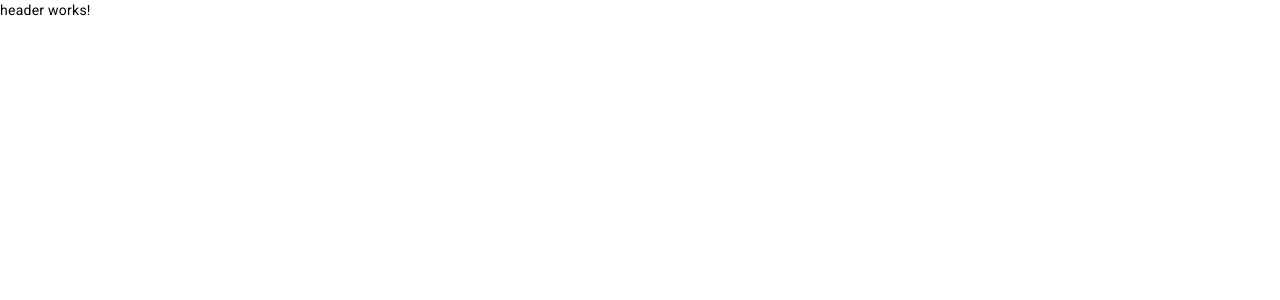
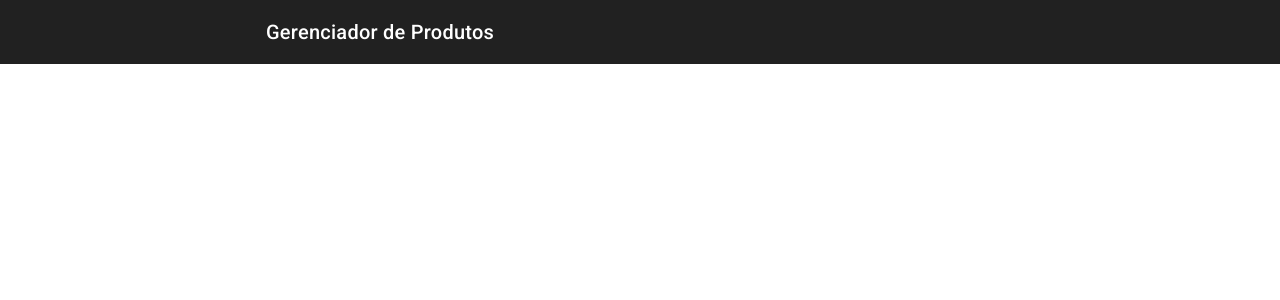
Before and after one commit to paaulorobson/product-store, an Angular app: page / in a window 1280 px wide. Shown: the top 300 px of the page. Built offline with nearby package versions, Linux system fonts and the light colour scheme.

Commit message:
feat: adiciona classes css para centralizar conteudo

```diff
--- a/src/app/shared/components/header/header.component.html
+++ b/src/app/shared/components/header/header.component.html
@@ -1 +1,7 @@
-<p>header works!</p>
+<mat-toolbar>
+  <div class="container">
+    <div class="content-container">
+      <div class="title">Gerenciador de Produtos</div>
+    </div>
+  </div>
+</mat-toolbar>
--- a/src/app/shared/components/header/header.component.ts
+++ b/src/app/shared/components/header/header.component.ts
@@ -1,9 +1,10 @@
 import { Component } from '@angular/core';
+import { MatToolbarModule } from "@angular/material/toolbar"
 
 @Component({
   selector: 'app-header',
   standalone: true,
-  imports: [],
+  imports: [MatToolbarModule],
   templateUrl: './header.component.html',
   styleUrl: './header.component.scss'
 })
--- a/src/styles.scss
+++ b/src/styles.scss
@@ -2,3 +2,14 @@
 
 html, body { height: 100%; }
 body { margin: 0; font-family: Roboto, "Helvetica Neue", sans-serif; }
+
+.container {
+  display: flex;
+  justify-content: center;
+  width: 100% ;
+}
+
+.content-container {
+  width: 100%;
+  max-width: 748px;
+}
```
